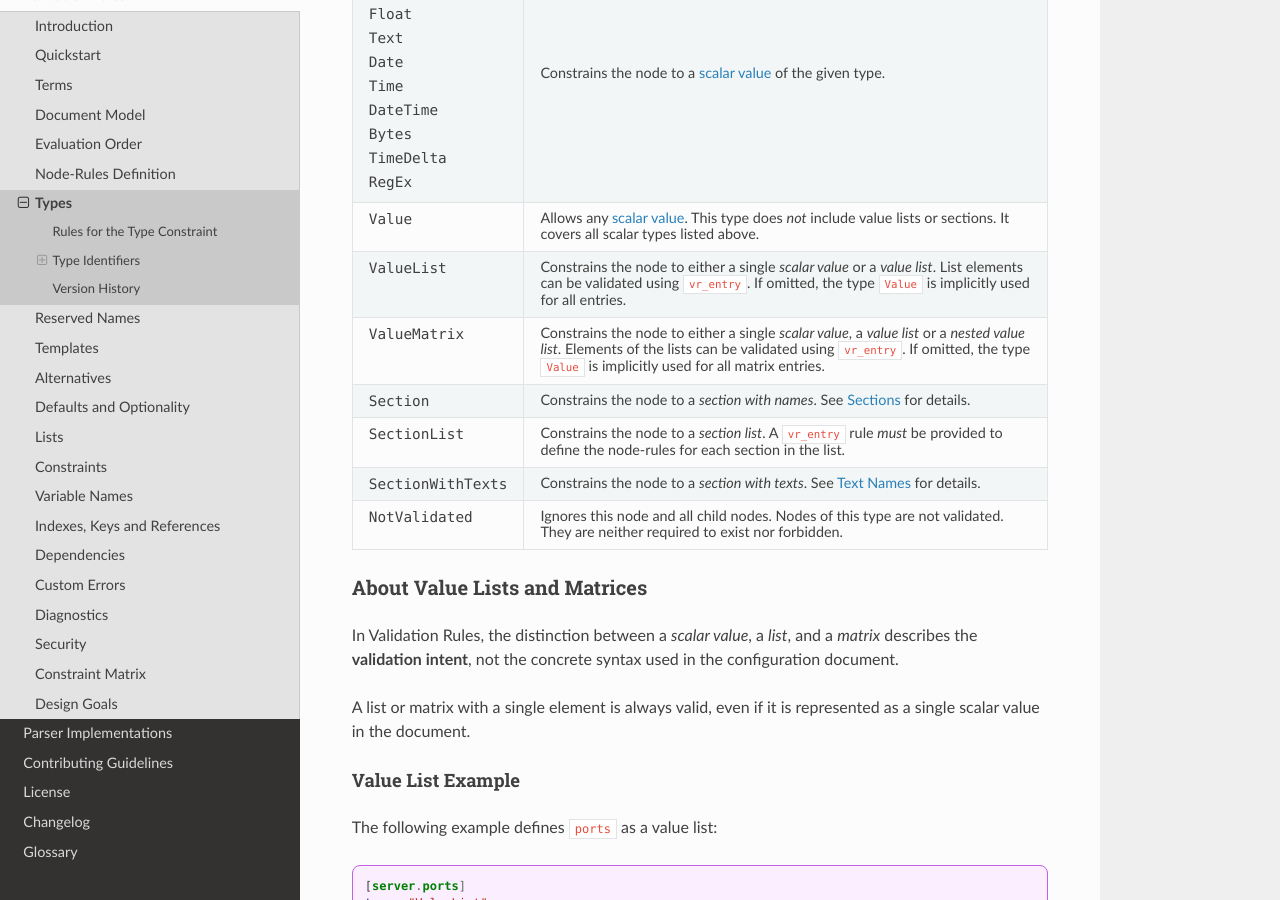
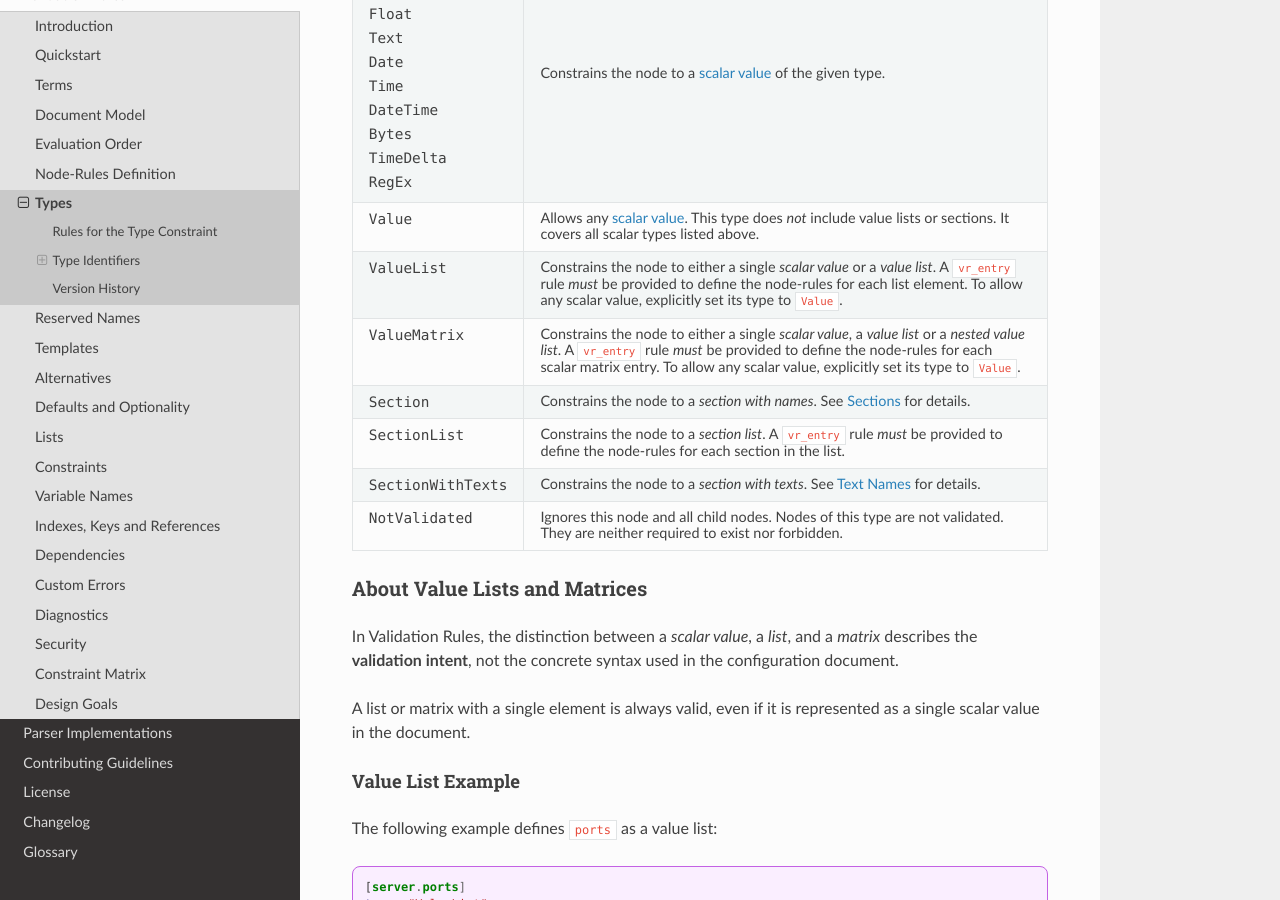
Before and after one commit to erbsland-dev/erbsland-lang-config-doc, a Sphinx documentation site: the page built from doc/validation-rules/types.rst, in a window 1280 px wide and 900 px high, scrolled down 2257 px. Built offline with Sphinx 7.4.7 and the Read the Docs theme 3.1.0, drawn with Linux system fonts in a browser that asks for light colours; pages that are not in the unit, such as notebooks, are missing from menus.

Commit message:
Clarify mandatory list-entry rules in revision 1.4.1

```diff
--- a/doc/validation-rules/types.rst
+++ b/doc/validation-rules/types.rst
@@ -154,12 +154,12 @@ For example, ``DateTime``, ``datetime``, and ``DATETIME`` are all equivalent.
             It covers all scalar types listed above.
     *   -   ValueList
         -   Constrains the node to either a single *scalar value* or a *value list*.
-            List elements can be validated using ``vr_entry``.
-            If omitted, the type ``Value`` is implicitly used for all entries.
+            A ``vr_entry`` rule *must* be provided to define the node-rules for each
+            list element. To allow any scalar value, explicitly set its type to ``Value``.
     *   -   ValueMatrix
         -   Constrains the node to either a single *scalar value*, a *value list* or a *nested value list*.
-            Elements of the lists can be validated using ``vr_entry``.
-            If omitted, the type ``Value`` is implicitly used for all matrix entries.
+            A ``vr_entry`` rule *must* be provided to define the node-rules for each
+            scalar matrix entry. To allow any scalar value, explicitly set its type to ``Value``.
     *   -   Section
         -   Constrains the node to a *section with names*.
             See :ref:`ref-section` for details.
```
Also changed, not shown: doc/changelog.rst (+8 -0 lines).
